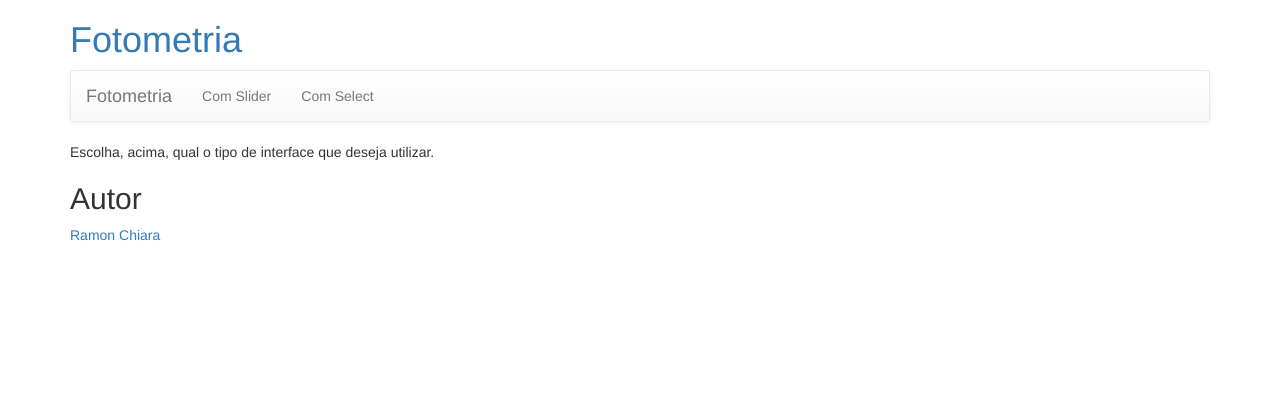
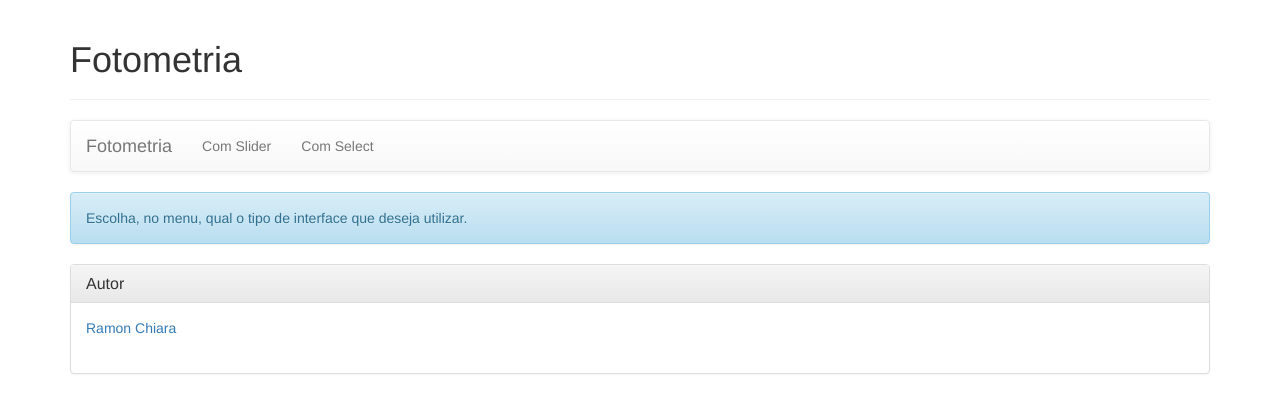
Before and after one commit to ramonchiara/Fotometria, a plain HTML site: page public_html/index.html in a window 1280 px wide. Drawn offline with nearby package versions, Linux system fonts and the light colour scheme; some packages are replaced by stand-ins of ours.

Commit message:
Melhorias na interface, usando o Bootstrap.

```diff
--- a/public_html/index.html
+++ b/public_html/index.html
@@ -10,11 +10,13 @@
     </head>
     <body>
         <div class="container" ng-app="Fotometria" ng-controller="FotometriaCtrl">
-            <h1><a href="index.html">Fotometria</a></h1>
+            <div class="page-header">
+                <h1>Fotometria</h1>
+            </div>
             <nav class="navbar navbar-default" role="navigation">
                 <div class="container-fluid">
                     <div class="navbar-header">
-                        <button type="button" class="navbar-toggle" data-toggle="collapse" data-target="#fotometriaApp">
+                        <button type="button" class="navbar-toggle" data-toggle="collapse" data-target="#fotometriaMenu">
                             <span class="sr-only">Toggle navigation</span>
                             <span class="icon-bar"></span>
                             <span class="icon-bar"></span>
@@ -22,7 +24,7 @@
                         </button>
                         <a class="navbar-brand" href="#">Fotometria</a>
                     </div>
-                    <div class="collapse navbar-collapse" id="fotometriaApp">
+                    <div class="collapse navbar-collapse" id="fotometriaMenu">
                         <ul class="nav navbar-nav">
                             <li ng-class="{active: isActive('/slider')}"><a href="#/slider">Com Slider</a></li>
                             <li ng-class="{active: isActive('/select')}"><a href="#/select">Com Select</a></li>
@@ -31,10 +33,16 @@
                 </div>
             </nav>
             <div ng-view></div>
-            <h2>Autor</h2>
-            <address>
-                <a href="http://www.raymond.com.br/">Ramon Chiara</a>
-            </address>
+            <div class="panel panel-default">
+                <div class="panel-heading">
+                    <h3 class="panel-title">Autor</h3>
+                </div>
+                <div class="panel-body">
+                    <address>
+                        <a href="http://www.raymond.com.br/">Ramon Chiara</a>
+                    </address>
+                </div>
+            </div>
         </div>
         <script src="http://ajax.googleapis.com/ajax/libs/jquery/1.11.0/jquery.min.js" type="text/javascript"></script>
         <script src="http://ajax.googleapis.com/ajax/libs/jqueryui/1.10.4/jquery-ui.min.js" type="text/javascript"></script>
--- a/public_html/partials/help.html
+++ b/public_html/partials/help.html
@@ -1 +1,3 @@
-<p>Escolha, acima, qual o tipo de interface que deseja utilizar.</p>
+<div class="alert alert-info">
+    <p>Escolha, no menu, qual o tipo de interface que deseja utilizar.</p>
+</div>
```
